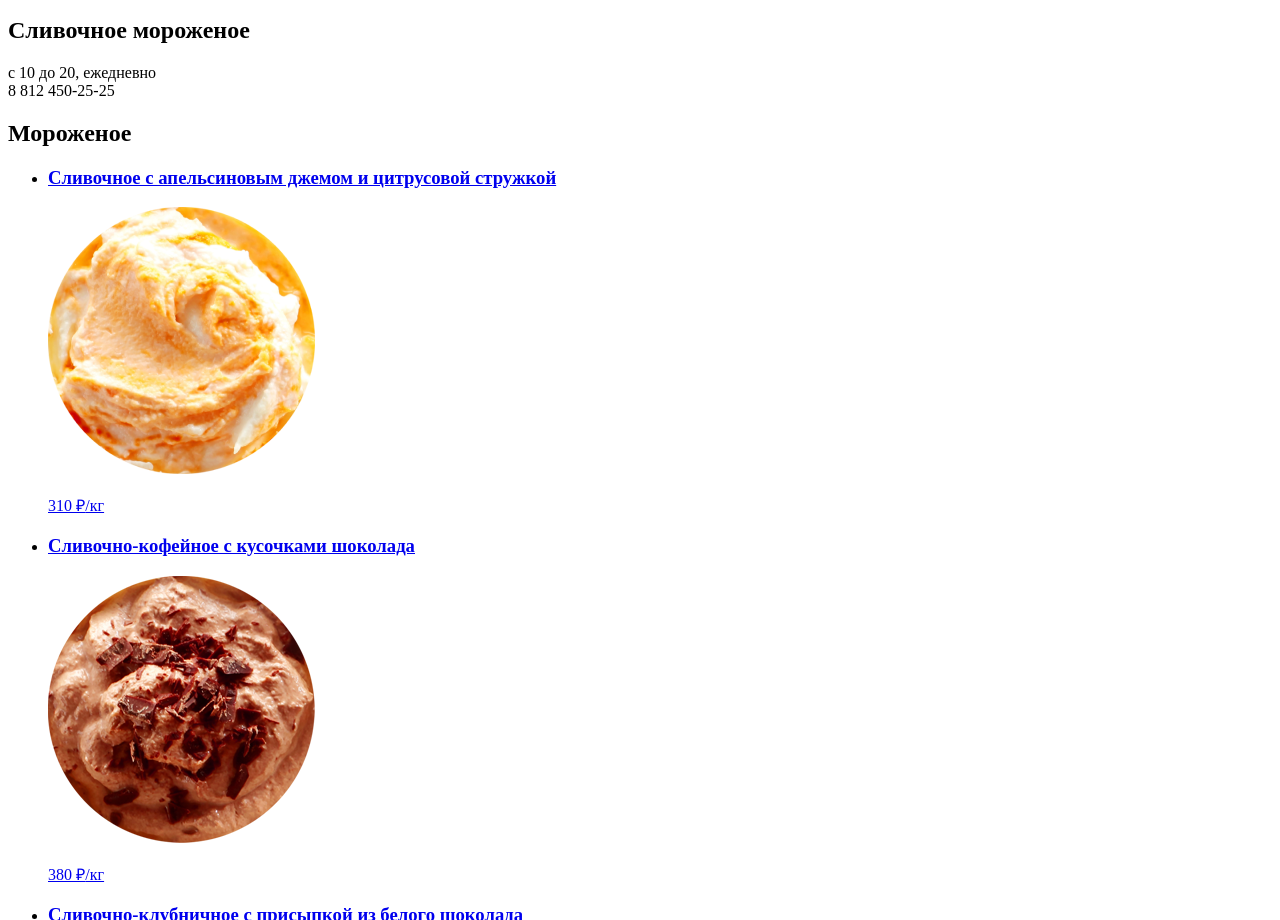
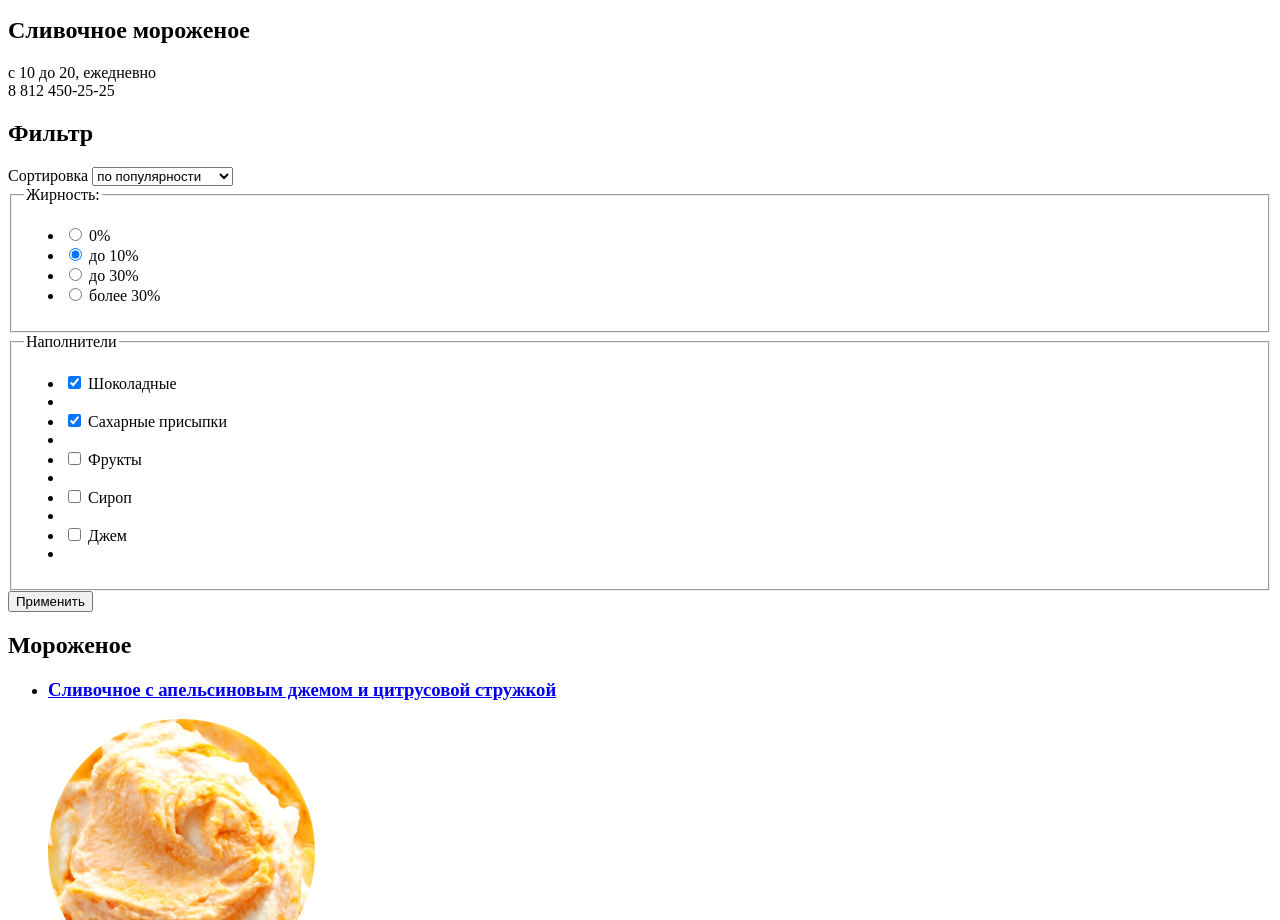
Before and after one commit to manakhova/1343593-gllacy-28, a plain HTML site: page catalog.html in a window 1280 px wide. Shown: the part 811-1731 px from the top of the page. Drawn offline with Linux system fonts and the light colour scheme; files whose address does not match are found by name.

Commit message:
Фильтр каталога

```diff
--- a/catalog.html
+++ b/catalog.html
@@ -86,10 +86,66 @@
       8 812 450-25-25<!--тут другой кегль, так что, наверное, нужно будет обернуть в  span!-->
     </p>
   </section>
-
-
-      <!-- тут фильтр, а может быть он в секции ниже!-->
-
+  <section>
+    <h2 class="visually-hidden">Фильтр</h2>
+    <form action="https://echo.htmlacademy.ru" method="get">
+      <label for="sorting">Сортировка</label>
+      <select name="sorting" id="sorting">
+        <option value="by-popularity">по популярности</option>
+        <option value="inexpensive-first">сначала недорогие</option>
+        <option value="expensive-first">сначала дорогие</option>
+        <option value="by-fat">по жирности</option>
+      </select>
+      <div><!--тут будет ползунок!--></div>
+      <fieldset>
+        <legend>Жирность:</legend>
+        <ul>
+          <li>
+            <input type="radio" name="fat" value="0%" id="fat-0">
+            <label for="fat-0">0%</label>
+          </li>
+          <li>
+            <input type="radio" name="fat" value="less-than-10%" id="fat-less-than-10" checked>
+            <label for="fat-less-than-10">до 10%</label>
+          </li>
+          <li>
+            <input type="radio" name="fat" value="less-than-30%" id="fat-less-than-30">
+            <label for="fat-less-than-30">до 30%</label>
+          </li>
+          <li>
+            <input type="radio" name="fat" value="more-than-30%" id="fat-more-than-30">
+            <label for="fat-more-than-30">более 30%</label>
+          </li>
+        </ul>
+      </fieldset>
+      <fieldset>
+        <legend>Наполнители</legend>
+          <ul>
+            <li>
+              <input type="checkbox" name="chocolate" id="filler-chocolate" checked>
+              <label for="filler-chocolate">Шоколадные</label>
+            <li>
+            <li>
+              <input type="checkbox" name="sugar" id="filler-sugar" checked>
+              <label for="filler-sugar">Сахарные присыпки</label>
+            <li>
+            <li>
+              <input type="checkbox" name="fruit" id="filler-fruit">
+              <label for="filler-fruit">Фрукты</label>
+            <li>
+            <li>
+              <input type="checkbox" name="syrup" id="filler-syrup">
+              <label for="filler-syrup">Сироп</label>
+            <li>
+            <li>
+              <input type="checkbox" name="jam" id="filler-jam">
+              <label for="filler-jam">Джем</label>
+            <li>
+          </ul>
+      </fieldset>
+      <button type="submit">Применить</button>
+    </form>
+  </section>
   <section>
     <h2>Мороженое</h2>
       <ul>
```
